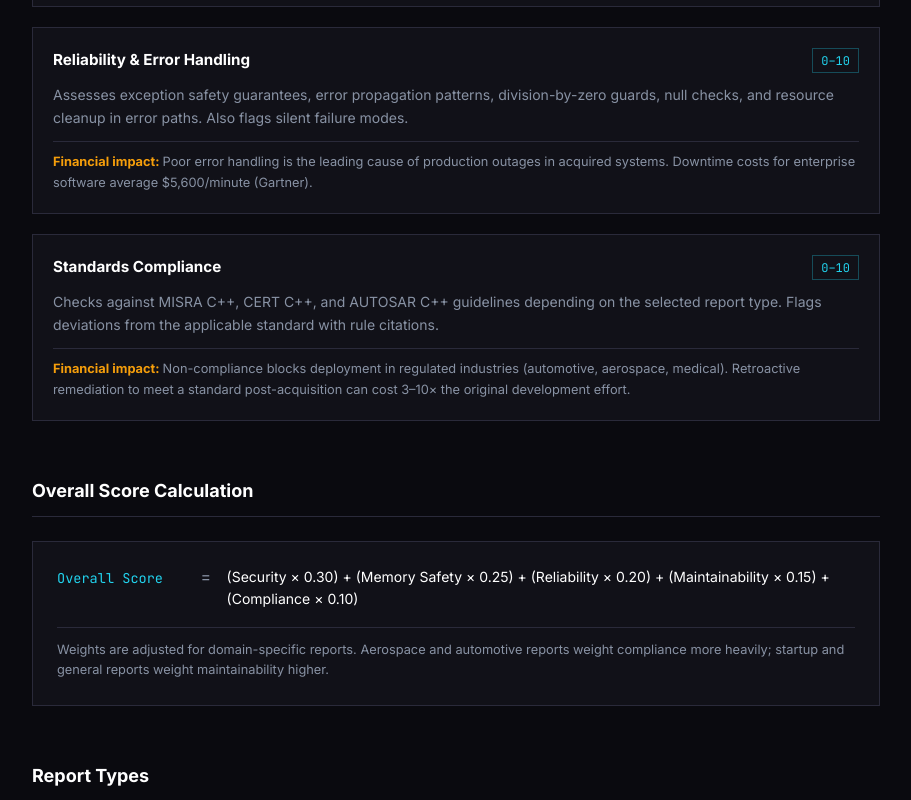
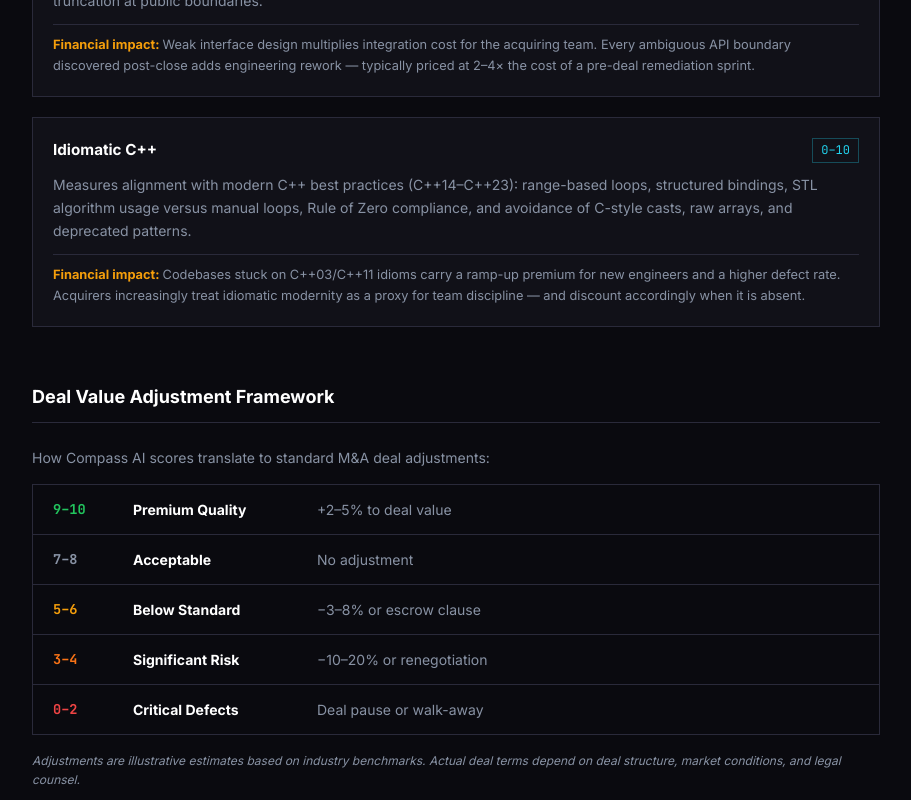
Before and after one commit to NUCS394-S2026-2/tribe-y, a React (Vite) app: page /risk-metrics in a window 1280 px wide. Shown: the part 1060-1860 px from the top of the page, without its empty margins (184-1095 px from the left). Built offline with nearby package versions, Linux system fonts and the light colour scheme; no server answers.

Commit message:
Fixed irrelevant information on risk metrics page, changed protocol page with sample audit

```diff
--- a/src/components/risk-metrics/RiskMetricsPage.module.css
+++ b/src/components/risk-metrics/RiskMetricsPage.module.css
@@ -115,6 +115,131 @@
   font-weight: 600;
 }
 
+/* Standards */
+.standards {
+  display: flex;
+  flex-direction: column;
+  gap: 1.25rem;
+}
+
+.standard {
+  padding: 1.25rem;
+  background-color: var(--surface);
+  border: 1px solid var(--surface-border);
+}
+
+.standardHeader {
+  display: flex;
+  justify-content: space-between;
+  align-items: center;
+  margin-bottom: 0.625rem;
+  flex-wrap: wrap;
+  gap: 0.5rem;
+}
+
+.standardName {
+  font-size: 0.95rem;
+  font-weight: 700;
+  color: var(--contrast);
+}
+
+.standardCategory {
+  font-size: 0.7rem;
+  font-family: 'JetBrains Mono', monospace;
+  color: var(--accent);
+  padding: 0.15rem 0.5rem;
+  border: 1px solid rgba(34, 211, 238, 0.3);
+  text-transform: uppercase;
+  letter-spacing: 0.05em;
+}
+
+.standardDesc {
+  font-size: 0.875rem;
+  color: var(--text-muted);
+  line-height: 1.65;
+  margin-bottom: 0.75rem;
+}
+
+.relevance {
+  font-size: 0.8rem;
+  color: var(--text-muted);
+  line-height: 1.6;
+  border-top: 1px solid var(--surface-border);
+  padding-top: 0.625rem;
+}
+
+.relevanceLabel {
+  color: var(--accent);
+  font-weight: 600;
+}
+
+/* Adjustment table */
+.sectionSubtitle {
+  font-size: 0.875rem;
+  color: var(--text-muted);
+  margin-bottom: 1rem;
+}
+
+.adjustmentTable {
+  border: 1px solid var(--surface-border);
+  margin-bottom: 1rem;
+}
+
+.adjustmentRow {
+  display: flex;
+  gap: 1.5rem;
+  padding: 0.875rem 1.25rem;
+  border-bottom: 1px solid var(--surface-border);
+  align-items: center;
+  flex-wrap: wrap;
+}
+
+.adjustmentRow:last-child {
+  border-bottom: none;
+}
+
+.adjustmentRating {
+  font-family: 'JetBrains Mono', monospace;
+  font-size: 0.85rem;
+  font-weight: bold;
+  min-width: 3.5rem;
+}
+
+.row_green .adjustmentRating {
+  color: var(--status-success);
+}
+.row_neutral .adjustmentRating {
+  color: var(--text-muted);
+}
+.row_yellow .adjustmentRating {
+  color: var(--status-warning);
+}
+.row_orange .adjustmentRating {
+  color: #f97316;
+}
+.row_red .adjustmentRating {
+  color: #ef4444;
+}
+
+.adjustmentLabel {
+  font-size: 0.875rem;
+  font-weight: 600;
+  color: var(--contrast);
+  min-width: 10rem;
+}
+
+.adjustmentValue {
+  font-size: 0.875rem;
+  color: var(--text-muted);
+}
+
+.disclaimer {
+  font-size: 0.75rem;
+  color: var(--text-muted);
+  line-height: 1.6;
+  font-style: italic;
+}
+
 /* Formula */
 .formula {
   padding: 1.5rem;
--- a/src/components/risk-metrics/RiskMetricsPage.tsx
+++ b/src/components/risk-metrics/RiskMetricsPage.tsx
@@ -5,51 +5,70 @@ import Footer from '../footer/Footer';
 import TopNavBar from '../top-nav-bar/TopNavBar';
 import styles from './RiskMetricsPage.module.css';
 
+const ADJUSTMENTS = [
+  {
+    rating: '9–10',
+    label: 'Premium Quality',
+    adjustment: '+2–5% to deal value',
+    color: 'green',
+  },
+  { rating: '7–8', label: 'Acceptable', adjustment: 'No adjustment', color: 'neutral' },
+  {
+    rating: '5–6',
+    label: 'Below Standard',
+    adjustment: '−3–8% or escrow clause',
+    color: 'yellow',
+  },
+  {
+    rating: '3–4',
+    label: 'Significant Risk',
+    adjustment: '−10–20% or renegotiation',
+    color: 'orange',
+  },
+  {
+    rating: '0–2',
+    label: 'Critical Defects',
+    adjustment: 'Deal pause or walk-away',
+    color: 'red',
+  },
+];
+
 const METRICS = [
   {
-    id: 'security',
-    label: 'Security Vulnerability Index',
+    id: 'resource-safety',
+    label: 'Resource Safety',
     score: '0–10',
     description:
-      'Counts and weights known vulnerability patterns: buffer overflows, use-after-free, injection surfaces, hardcoded secrets, and unsafe API usage. Each finding is weighted by exploitability and blast radius.',
+      'Evaluates ownership semantics, RAII compliance, use of raw pointers versus smart pointers, manual memory management, and undefined behavior patterns such as dangling references, use-after-free, and double-frees. Also flags unbounded allocations and missing destructor cleanup.',
     financialImpact:
-      'A single critical CVE in production code can cost $4.45M on average in breach remediation (IBM Cost of a Data Breach, 2024). Acquirers discount deal value proportionally to unpatched critical findings.',
+      'Memory safety issues account for ~70% of critical CVEs in C++ codebases (Microsoft Security Response Center). High raw-pointer density signals ongoing maintenance liability and latent breach exposure that acquirers must price into the deal.',
   },
   {
-    id: 'memory',
-    label: 'Memory Safety Score',
+    id: 'exception-safety',
+    label: 'Exception Safety',
     score: '0–10',
     description:
-      'Evaluates use of raw pointers, manual memory management, RAII compliance, and undefined behavior patterns such as dangling references, uninitialized reads, and double-frees.',
+      'Assesses exception safety guarantees (no-throw, strong, basic), error propagation patterns, resource cleanup in error paths, and silent failure modes. Checks for missing noexcept annotations on move constructors and destructors, and for catch blocks that swallow exceptions without logging.',
     financialImpact:
-      'Memory safety issues account for ~70% of critical CVEs in C++ codebases (Microsoft Security Response Center). High raw-pointer density signals ongoing maintenance cost and latent liability.',
+      'Poor exception handling is the leading cause of production outages in acquired systems. Downtime costs for enterprise software average $5,600/minute (Gartner). Latent exception unsafety often surfaces only under production load post-acquisition.',
   },
   {
-    id: 'maintainability',
-    label: 'Maintainability Index',
+    id: 'interface-design',
+    label: 'Interface Design',
     score: '0–10',
     description:
-      'Derived from cyclomatic complexity, code duplication ratio, function length distribution, and comment density. High complexity correlates directly with defect density and ramp-up time for new engineers.',
+      'Rates API clarity and defensive design: const-correctness, appropriate use of explicit constructors, parameter ordering and naming, encapsulation, precondition documentation, and absence of implicit narrowing conversions or silent truncation at public boundaries.',
     financialImpact:
-      'Every 1-point drop in maintainability index maps to an estimated 8–12% increase in annual engineering cost to keep the codebase stable post-acquisition.',
+      'Weak interface design multiplies integration cost for the acquiring team. Every ambiguous API boundary discovered post-close adds engineering rework — typically priced at 2–4× the cost of a pre-deal remediation sprint.',
   },
   {
-    id: 'reliability',
-    label: 'Reliability & Error Handling',
+    id: 'idiomatic-cpp',
+    label: 'Idiomatic C++',
     score: '0–10',
     description:
-      'Assesses exception safety guarantees, error propagation patterns, division-by-zero guards, null checks, and resource cleanup in error paths. Also flags silent failure modes.',
+      'Measures alignment with modern C++ best practices (C++14–C++23): range-based loops, structured bindings, STL algorithm usage versus manual loops, Rule of Zero compliance, and avoidance of C-style casts, raw arrays, and deprecated patterns.',
     financialImpact:
-      'Poor error handling is the leading cause of production outages in acquired systems. Downtime costs for enterprise software average $5,600/minute (Gartner).',
-  },
-  {
-    id: 'compliance',
-    label: 'Standards Compliance',
-    score: '0–10',
-    description:
-      'Checks against MISRA C++, CERT C++, and AUTOSAR C++ guidelines depending on the selected report type. Flags deviations from the applicable standard with rule citations.',
-    financialImpact:
-      'Non-compliance blocks deployment in regulated industries (automotive, aerospace, medical). Retroactive remediation to meet a standard post-acquisition can cost 3–10× the original development effort.',
+      'Codebases stuck on C++03/C++11 idioms carry a ramp-up premium for new engineers and a higher defect rate. Acquirers increasingly treat idiomatic modernity as a proxy for team discipline — and discount accordingly when it is absent.',
   },
 ];
 
@@ -66,7 +85,7 @@ export default function RiskMetricsPage() {
             <div className={styles.badge}>Risk Metrics</div>
             <h1 className={styles.title}>How Compass AI Quantifies Technical Risk</h1>
             <p className={styles.subtitle}>
-              Compass AI translates C++ code quality into five measurable dimensions —
+              Compass AI translates C++ code quality into four measurable dimensions —
               each scored 0–10 and mapped to a concrete financial liability estimate. The
               result is a boardroom-ready risk profile, not just a list of lint warnings.
             </p>
@@ -92,20 +111,44 @@ export default function RiskMetricsPage() {
           </section>
 
           <section className={styles.section}>
+            <h2 className={styles.sectionTitle}>Deal Value Adjustment Framework</h2>
+            <p className={styles.sectionSubtitle}>
+              How Compass AI scores translate to standard M&amp;A deal adjustments:
+            </p>
+            <div className={styles.adjustmentTable}>
+              {ADJUSTMENTS.map((a) => (
+                <div
+                  key={a.rating}
+                  className={`${styles.adjustmentRow} ${styles[`row_${a.color}`]}`}
+                >
+                  <span className={styles.adjustmentRating}>{a.rating}</span>
+                  <span className={styles.adjustmentLabel}>{a.label}</span>
+                  <span className={styles.adjustmentValue}>{a.adjustment}</span>
+                </div>
+              ))}
+            </div>
+            <p className={styles.disclaimer}>
+              Adjustments are illustrative estimates based on industry benchmarks. Actual
+              deal terms depend on deal structure, market conditions, and legal counsel.
+            </p>
+          </section>
+
+          <section className={styles.section}>
             <h2 className={styles.sectionTitle}>Overall Score Calculation</h2>
             <div className={styles.formula}>
               <div className={styles.formulaRow}>
                 <span className={styles.formulaLabel}>Overall Score</span>
                 <span className={styles.formulaEq}>=</span>
                 <span className={styles.formulaExpr}>
-                  (Security × 0.30) + (Memory Safety × 0.25) + (Reliability × 0.20) +
-                  (Maintainability × 0.15) + (Compliance × 0.10)
+                  (Resource Safety × 0.35) + (Exception Safety × 0.30) + (Interface Design
+                  × 0.20) + (Idiomatic C++ × 0.15)
                 </span>
               </div>
               <p className={styles.formulaNote}>
-                Weights are adjusted for domain-specific reports. Aerospace and automotive
-                reports weight compliance more heavily; startup and general reports weight
-                maintainability higher.
+                Weights are adjusted for domain-specific reports. Safety-critical domains
+                (automotive, aerospace, medical) shift more weight toward Resource Safety
+                and Exception Safety; general-purpose and startup reports weight Interface
+                Design and Idiomatic C++ more heavily.
               </p>
             </div>
           </section>
--- a/src/components/value-pillars/ValuePillars.tsx
+++ b/src/components/value-pillars/ValuePillars.tsx
@@ -18,9 +18,9 @@ export default function ValuePillars() {
               entire repositories to surface structural integrity and long-term
               scalability issues.
             </p>
-            <span className={styles.link}>
-              Protocol details <span className="material-symbols-outlined">east</span>
-            </span>
+            <Link to="/sample" className={styles.link}>
+              Sample audit <span className="material-symbols-outlined">east</span>
+            </Link>
           </div>
 
           <div className={styles.card}>
```
